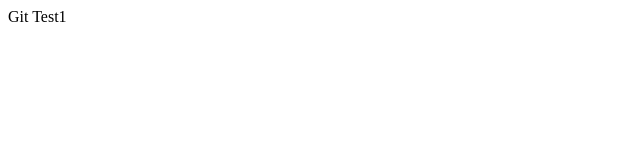
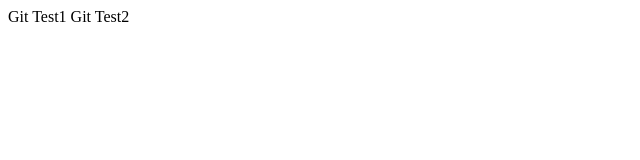
Before and after one commit to rizelin/GitTest, a plain HTML site: page index.html in a window 1280 px wide. Shown: the full height of the page, 0-640 px from the left. Drawn offline with Linux system fonts and the light colour scheme.

Commit message:
２番目の保存

```diff
--- a/index.html
+++ b/index.html
@@ -8,5 +8,6 @@
 </head>
 <body>
   Git Test1
+  Git Test2
 </body>
 </html>
```
